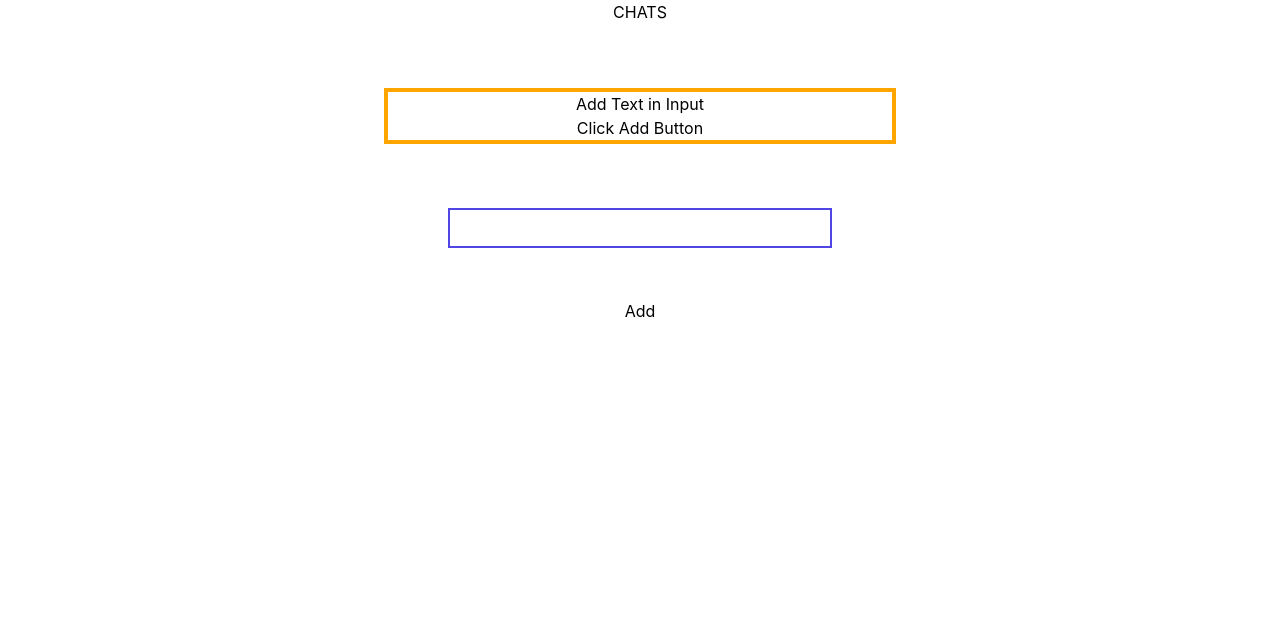
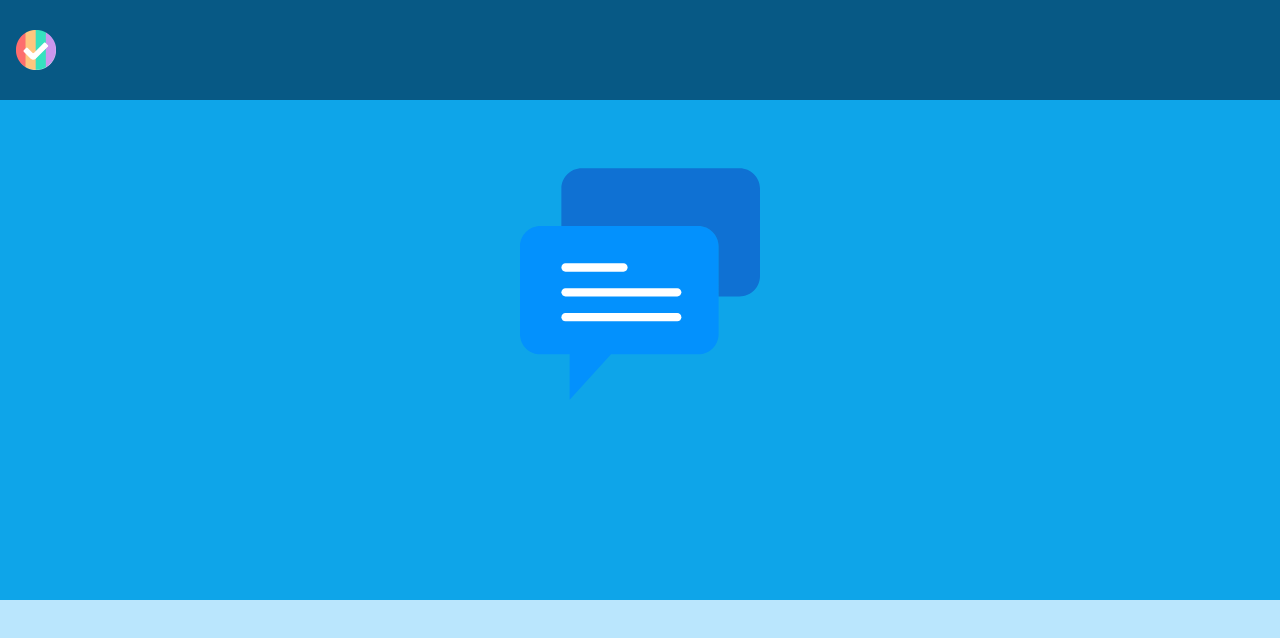
Before and after one commit to Globetrottercode/react_parsons, a React (Create React App) app: page / in a window 1280 px wide. Shown: the top 638 px of the page. Built offline with nearby package versions, Linux system fonts and the light colour scheme.

Commit message:
Created Home.js

```diff
--- a/src/App.js
+++ b/src/App.js
@@ -2,6 +2,7 @@ import logo from "./logo.svg";
 import Chat from "./pages/chats";
 import { BrowserRouter, Routes, Route } from "react-router-dom";
 import { useState } from "react";
+import Home from "./pages/Home";
 import "./App.css";
 
 import sendRequest from "./requests/sendRequest";
@@ -50,7 +51,7 @@ function App() {
     <>
       <BrowserRouter>
         <Routes>
-          <Route path="/" element={<Check />} />
+          <Route path="/" element={<Home />} />
           <Route path="/chats" element={<Chat />} />
         </Routes>
       </BrowserRouter>
--- /dev/null
+++ b/src/pages/Home.js
@@ -0,0 +1,45 @@
+import ChatLogo from "../images/chat-svgrepo-com.svg";
+import Logo from "../images/Logo.png";
+function Home() {
+  return (
+    <>
+      <div
+        className="h-screen flex-col"
+        style={{ display: "flex", backgroundColor: "lightblue" }}
+      >
+        <div
+          style={{ display: "flex" }}
+          className="bg-sky-500 basis-3/4 flex-col"
+        >
+          <div
+            style={{ display: "flex" }}
+            className="h-1/6 bg-sky-800 items-center"
+          >
+            <img
+              style={{ height: "5vh" }}
+              src={Logo}
+              alt="logo"
+              className="ml-4"
+            ></img>
+          </div>
+
+          <img
+            style={{ height: "30vh", margin: "5% 5%" }}
+            src={ChatLogo}
+            // className="m"
+            alt="chatLogo"
+          />
+          {/* <img
+            style={{ height: "50%" }}
+            className="h-2/4"
+            src={ChatLogo}
+            alt="chatLogo"
+          /> */}
+        </div>
+        <div className="bg-sky-200 basis-1/4"></div>
+      </div>
+    </>
+  );
+}
+
+export default Home;
--- a/src/pages/chats.js
+++ b/src/pages/chats.js
@@ -2,6 +2,7 @@ import LOGO from "../images/Logo.png";
 import chatSvg from "../images/chat-svgrepo-com.svg";
 import lockSvg from "../images/lock.svg";
 import { useState } from "react";
+import sendBtn from "../images/send.svg";
 
 let array = [
   "Sam",
@@ -50,9 +51,10 @@ function Chat() {
           </div>
 
           <div
+            className="bg-slate-100"
             style={{
               height: "90vh",
-              backgroundColor: "green",
+
               overflowY: "scroll",
             }}
           >
@@ -96,10 +98,16 @@ function Chat() {
                 }}
                 className=" bg-cyan-700 items-center"
               >
-                <p className="ml-8 font-mono">{selectedUser}</p>
+                <p className="ml-8 font-mono text-white">{selectedUser}</p>
               </div>
               <div style={{ height: "80vh" }} className=" bg-slate-200"></div>
-              <div style={{ height: "10vh" }} className=" bg-cyan-700"></div>
+              <div
+                style={{ height: "10vh", display: "flex" }}
+                className="items-center bg-cyan-700"
+              >
+                <input className="ml-16 h-10 rounded-md w-9/12 text-center" />
+                <img className="ml-16 h-10" src={sendBtn} alt="send" />
+              </div>
             </div>{" "}
           </>
         ) : (
```
Also changed, not shown: src/images/send.svg (added).
